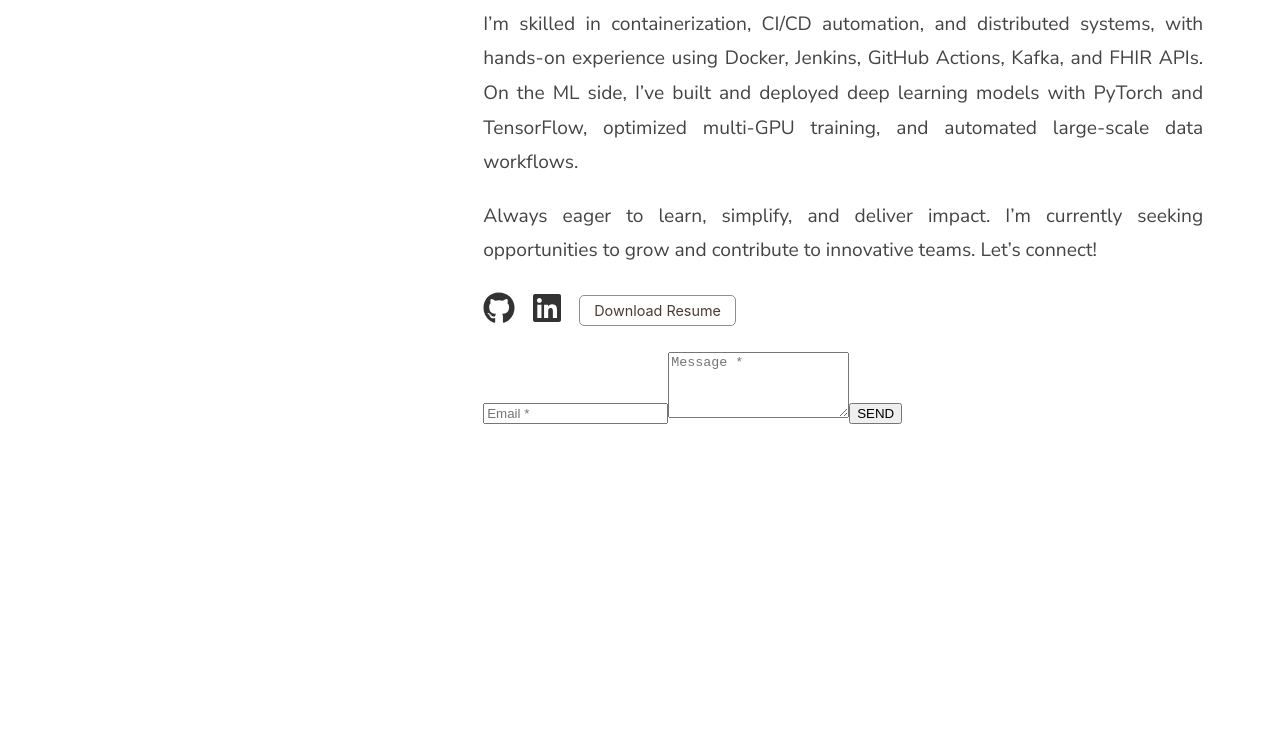
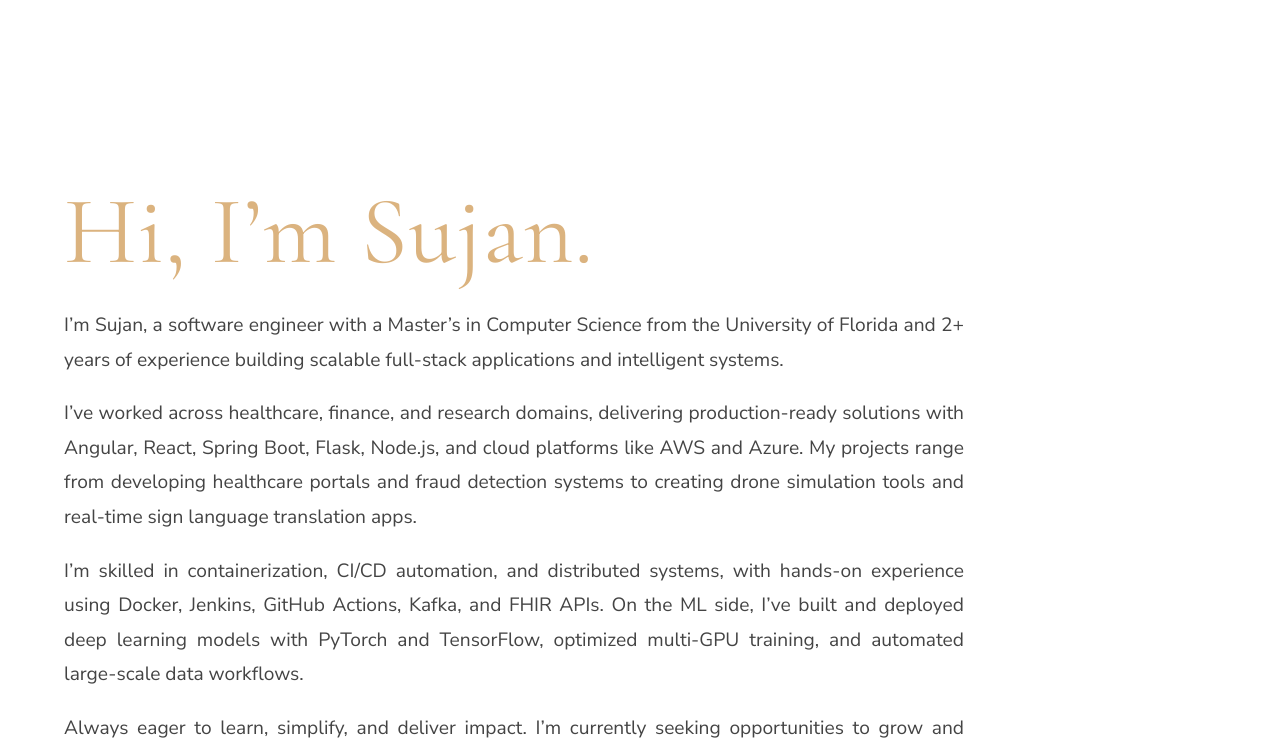
Before and after one commit to NadimintiSujan/sujan-portfolio, a React (Create React App) app: page / in a window 1280 px wide. Shown: the part 678-1431 px from the top of the page. Before the commit the page ends 1134 px from the top, so only its background shows below. Built offline with nearby package versions, Linux system fonts and the light colour scheme; a web font is replaced by a local one.

Commit message:
Updated Home.css

```diff
--- a/src/components/Home.css
+++ b/src/components/Home.css
@@ -1,33 +1,34 @@
 .home-container {
   display: flex;
   justify-content: flex-start;
-  align-items: flex-start;            /* ✅ CHANGED (center → flex-start for top align) */
+  align-items: center;
   padding-top: 2rem;
-  padding: 2rem 6vw;                  /* ✅ CHANGED (more fluid horizontal padding) */
-  gap: 3rem;                          /* ✅ CHANGED (slightly tighter gap) */
+  padding: 2rem 4em;
+  gap: 4rem;
   background-color: #fff;
-  flex-wrap: nowrap;                  /* ✅ CHANGED (keep side-by-side on wide screens) */
+  flex-wrap: wrap;
 }
 
-/* Image */
 .profile-img {
-  width: clamp(220px, 28vw, 420px);   /* ✅ CHANGED (responsive width instead of fixed 520px) */
+  width: 520px;
   height: auto;
   border-radius: 0%;
-  margin: 0;                          /* ✅ CHANGED (remove large left/right margins) */
-  flex-shrink: 0;                     /* ✅ NEW (prevent image from shrinking oddly) */
+  margin-right: 5rem;
+  margin-left: 8em;
+  margin-bottom: 2rem;
 }
 
-/* Text column */
 .about-section {
-  flex: 1;                            /* ✅ NEW (let text take remaining right-side space) */
-  max-width: 900px;                   /* ✅ CHANGED (allow wider copy to use right margin) */
+  max-width: 900px;          /* ✅ CHANGED (was 600px → now wider, uses right margin) */
 }
 
 .about-section h1 {
+  /* font-family: 'Playfair Display'; */
   font-family: 'Cormorant Garamond', serif;
   font-size: 6.0rem;
   font-weight: 200;
+  /* color: #e2c293; */
+  /* color: #d3a869; */
   color: #dbb37f;
   margin-bottom: 1rem;
   line-height: 1.2;
@@ -40,11 +41,10 @@
   font-size: 1.2rem;
   line-height: 1.8;
   color: #444;
-  text-align: justify;                /* ✅ NEW (justify paragraphs) */
-  text-justify: inter-word;           /* ✅ NEW (better spacing for justification) */
+  text-align: justify;        /* ✅ NEW (justify text alignment) */
+  text-justify: inter-word;   /* ✅ NEW (improves spacing for justified text) */
 }
 
-/* Icons / buttons (unchanged except spacing stays good in wider layout) */
 .icon-row {
   display: flex;
   align-items: center;
@@ -58,24 +58,119 @@
   transition: color 0.3s;
 }
 
-.social-icon:hover { color: #b38750; }
+.social-icon:hover {
+  color: #b38750;
+}
 
-/* Buttons … (unchanged) */
-.download-btn { /* … unchanged … */ }
+.download-btn {
+  font-family: 'Nunito Sans', sans-serif;
+  display: inline-block;
+  padding: 0.75rem 1.5rem;
+  background: linear-gradient(to right, #4a320e, #ffd786);
+  color: white;
+  border: none;
+  border-radius: 6px;
+  font-weight: bold;
+  text-decoration: none;
+  transition: background 0.3s ease;
+}
 
-/* Contact Form (unchanged) */
-.contact-form { /* … unchanged … */ }
-.contact-form input { /* … unchanged … */ }
-.contact-form input:focus { /* … unchanged … */ }
-.contact-form textarea { /* … unchanged … */ }
-.contact-form textarea:focus { /* … unchanged … */ }
-.contact-form button { /* … unchanged … */ }
-.contact-form button:hover { /* … unchanged … */ }
+/* Contact Form */
+.contact-form {
+  margin-top: 2rem;
+  display: flex;
+  flex-direction: column;
+  gap: 1.5rem;
+  max-width: 500px;
+}
 
-.download-outline { /* … unchanged … */ }
-.download-outline:hover { /* … unchanged … */ }
+.contact-form input {
+  font-family: 'Nunito Sans', sans-serif;
+  font-size: 1rem;
+  padding: 0.5rem 0;
+  border: none;
+  border-bottom: 1px solid #999;
+  background: none;
+  color: #333;
+  height: 1.8rem;
+}
 
-/* Keep your fade-in animation */
+.contact-form input:focus {
+  outline: none;
+  border-bottom: 1px solid #d0a857;
+}
+
+/* Message textarea – with animation */
+.contact-form textarea {
+  font-family: 'Nunito Sans', sans-serif;
+  font-size: 1rem;
+  padding: 0.5rem 0;
+  border: none;
+  border-bottom: 1px solid #999;
+  background: none;
+  color: #333;
+  height: 1.8rem;
+  resize: none;
+  overflow: hidden;
+  transition: height 0.3s ease, border-color 0.3s ease;
+}
+
+.contact-form textarea:focus {
+  outline: none;
+  border-bottom: 1px solid #d0a857;
+  height: 6rem;
+}
+
+.contact-form button {
+  font-family: 'Nunito Sans', sans-serif;
+  padding: 0.7rem 2rem;
+  font-size: 0.9rem;
+  font-weight: 500;
+  letter-spacing: 0.15em;
+  color: #333;
+  background: none;
+  border: 1px solid #999;
+  border-radius: 6px;
+  cursor: pointer;
+  /* transition: border-color 0.3s ease; */
+  transition: all 0.3s ease;
+  text-transform: uppercase;
+  align-self: flex-start;
+}
+
+.contact-form button:hover {
+  background: none;
+  color: transparent;
+  background: linear-gradient(to right, #4a320e, #ffd786);
+  -webkit-background-clip: text;
+  -webkit-text-fill-color: transparent;
+  border-color: #d0a857;
+  font-weight: 720;
+}
+
+.download-outline {
+  padding: 0.5rem 1rem;
+  font-size: 0.95rem;
+  font-weight: 500;
+  color: #5e4520;
+  border: 1px solid #5e4520;
+  border-radius: 6px;
+  background: none;
+  text-decoration: none;
+  transition: all 0.3s ease;
+  margin-left: 1rem;
+}
+
+.download-outline:hover {
+  background: none;
+  color: transparent;
+  background: linear-gradient(to right, #4a320e, #ffd786);
+  -webkit-background-clip: text;
+  -webkit-text-fill-color: transparent;
+  border-color: #d0a857;
+  font-weight: 600;
+}
+
 .home-container {
   opacity: 0;
   transform: translateY(20px);
@@ -83,20 +178,8 @@
 }
 
 @keyframes fadeIn {
-  to { opacity: 1; transform: translateY(0); }
-}
-
-/* ✅ NEW: Responsive stack for smaller screens */
-@media (max-width: 900px) {
-  .home-container {
-    flex-wrap: wrap;                  /* stack vertically on small screens */
-    gap: 2rem;
-  }
-  .profile-img {
-    width: 60vw;                      /* reasonable size when stacked */
-    margin: 0 auto;                   /* center the image */
-  }
-  .about-section {
-    max-width: 100%;
+  to {
+    opacity: 1;
+    transform: translateY(0);
   }
 }
```
